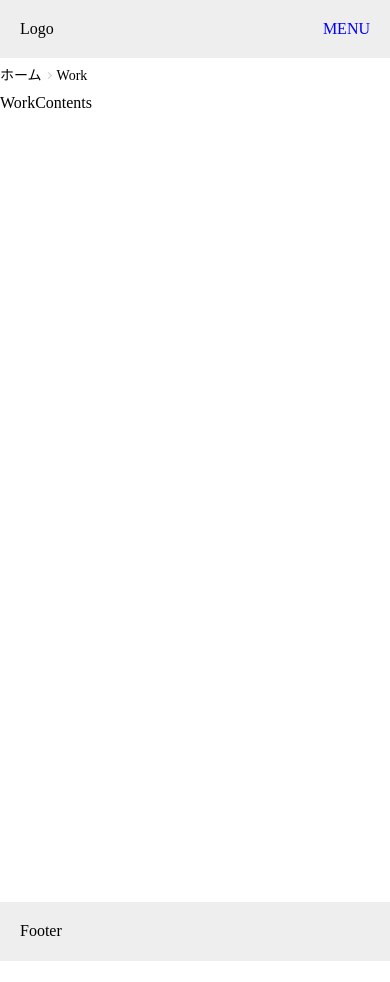
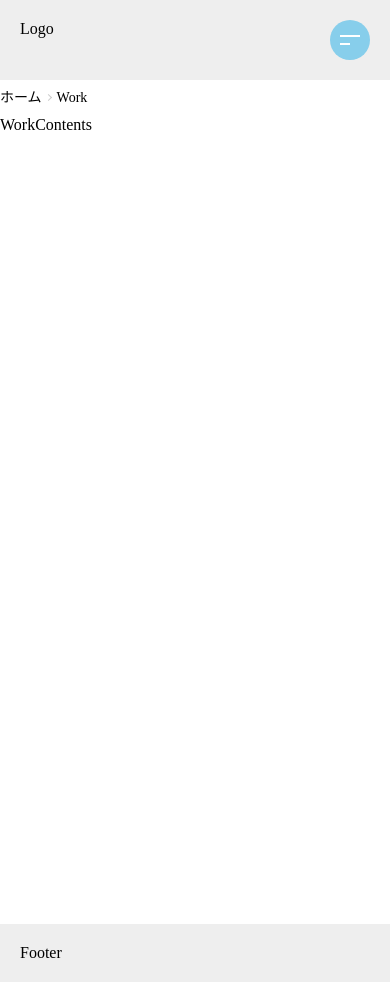
Before and after one commit to deguchi37458/next-app, a Next.js app: page /work in a window 390 px wide. Before the commit the page ends 961 px from the top, so only its background shows below. Built offline with nearby package versions, Linux system fonts and the light colour scheme.

Commit message:
update menu

```diff
--- a/components/Common/Header/Nav/index.module.scss
+++ b/components/Common/Header/Nav/index.module.scss
@@ -1,15 +1,32 @@
-.open .btn {
-  color: red;
-}
-.close .btn {
-  color: blue;
-}
 .btn {
   display: none;
   @media (max-width: 767px) {
     display: block;
     position: relative;
     z-index: 100;
+    background-color: skyblue;
+    width: 40px;
+    height: 40px;
+    border-radius: 20px;
+  }
+  span {
+    display: inline-block;
+    position: absolute;
+    transition: all .5s;
+    &:nth-child(1) {
+      top: 15px;
+      left: 10px;
+      width: 20px;
+      height: 2px;
+      background-color: #fff;
+    }
+    &:nth-child(2) {
+      top: 23px;
+      left: 10px;
+      width: 10px;
+      height: 2px;
+      background-color: #fff;
+    }
   }
 }
 .list {
@@ -35,6 +52,20 @@
     gap: 20px;
   }
 }
-.open .drawer {
-  transform: translateX(-100%)
+.open {
+  .btn {
+    span {
+      transition: all .5s;
+      &:nth-child(1) {
+        transform: translate(0px, 4px) rotate(45deg);
+      }
+      &:nth-child(2) {
+        transform: translate(0px, -4px) rotate(-45deg);
+        width: 20px;
+      }
+    }
+  }
+  .drawer {
+    transform: translateX(-100%)
 }
+}
--- a/components/Common/Header/Nav/index.tsx
+++ b/components/Common/Header/Nav/index.tsx
@@ -13,9 +13,10 @@ export default function Nav() {
   }
 
   return (
-    <nav className={navIsOpen ? styles.open : styles.close}>
+    <nav className={(navIsOpen ? styles.open : styles.close)}>
       <button className={styles.btn} onClick={toggleNav}>
-        MENU
+        <span></span>
+        <span></span>
       </button>
       <ul className={styles.list}>
         <li>
```
